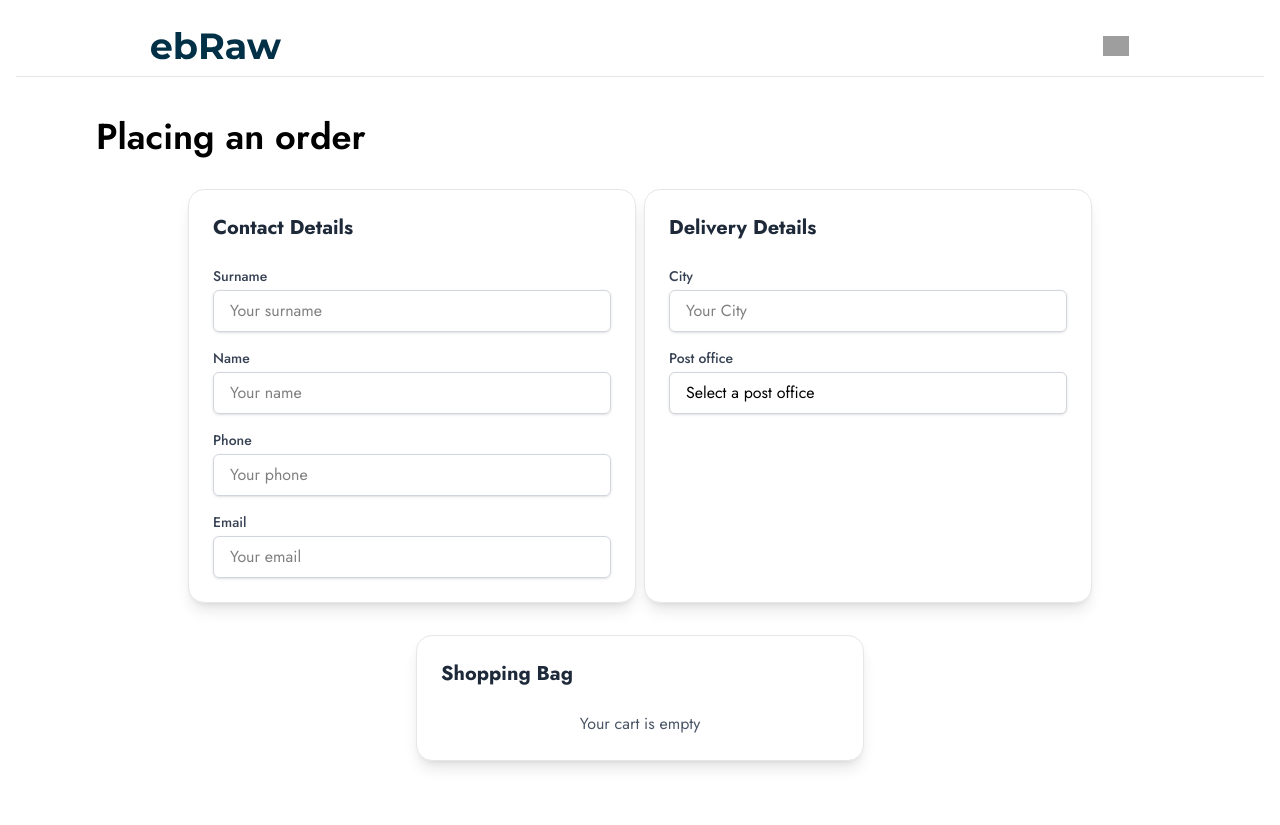
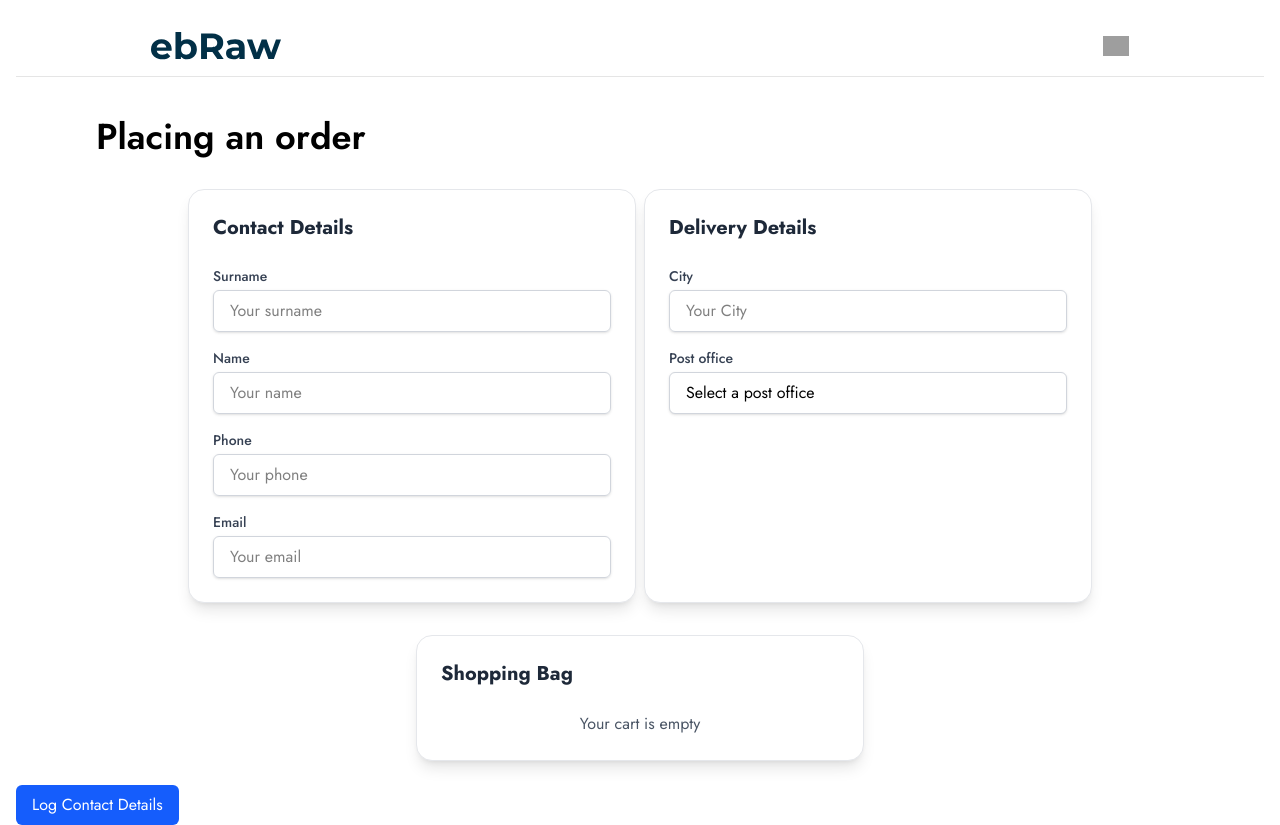
Before and after one commit to nazarMn/eb-raw, a Next.js app: page /Checkout in a window 1280 px wide. Before the commit the page ends 800 px from the top, so only its background shows below. Built offline with nearby package versions, Linux system fonts and the light colour scheme; grey boxes are pictures that could not be loaded.

Commit message:
added a function to output to the console data about about detailsFormRef

```diff
--- a/components/Modal/PaymentModal/PaymentModal.jsx
+++ b/components/Modal/PaymentModal/PaymentModal.jsx
@@ -1,10 +1,10 @@
-import React, { useState, useEffect } from 'react';
+import React, { useState, useEffect, detailsFormRef } from 'react';
 import Modal from 'react-modal';
 import { FaCcVisa, FaGooglePay, FaApple, FaMoneyBillWave } from 'react-icons/fa';
 
 Modal.setAppElement('body');
 
-export default function PaymentModal({ isOpen, onClose }) {
+export default function PaymentModal({ isOpen, onClose, detailsFormRef, deliveryFormRef }) {
   const [step, setStep] = useState(1);
   const [method, setMethod] = useState('');
   const [totalPrice, setTotalPrice] = useState(0);
@@ -37,6 +37,15 @@ export default function PaymentModal({ isOpen, onClose }) {
   const goBack = () => {
     setStep(1);
     setMethod('');
+  };
+
+  const handlePrintContactData = () => {
+    if (detailsFormRef.current && typeof detailsFormRef.current.getData === 'function') {
+      const data = detailsFormRef.current.getData();
+      console.log('Contact Data:', data);
+    } else {
+      console.log('detailsFormRef.current або getData() відсутні');
+    }
   };
 
   return (
@@ -170,7 +179,7 @@ export default function PaymentModal({ isOpen, onClose }) {
                 You chose to pay upon delivery. Please prepare <strong>${totalPrice}</strong> in cash or card when your order arrives.
               </p>
               <button
-                onClick={onClose}
+                onClick={handlePrintContactData}
                 className="w-full bg-green-600 text-white py-2 rounded-md font-medium hover:bg-green-700 transition cursor-pointer"
               >
                 Confirm Order
--- a/components/componentsCheckout/ContactDetailsForm/ContactDetailsForm.jsx
+++ b/components/componentsCheckout/ContactDetailsForm/ContactDetailsForm.jsx
@@ -38,6 +38,7 @@ const ContactDetailsForm = forwardRef((_, ref) => {
     }
   };
 
+  // 👇 Додаємо validate + getData
   useImperativeHandle(ref, () => ({
     validate: () => {
       const newErrors = {};
@@ -47,7 +48,8 @@ const ContactDetailsForm = forwardRef((_, ref) => {
       });
       setErrors(newErrors);
       return Object.keys(newErrors).length === 0;
-    }
+    },
+    getData: () => fields
   }));
 
   const handleChange = (e) => {
--- a/pages/Checkout.jsx
+++ b/pages/Checkout.jsx
@@ -39,6 +39,15 @@ export default function Checkout() {
   setIsModalOpen(true);
 };
 
+  const handlePrintContactData = () => {
+    if (detailsFormRef.current) {
+      const data = detailsFormRef.current.getData();
+      console.log('Contact Data:', data);
+    }
+  };
+
+
+
 
   return (
     <div className={jost.className + ' w-screen h-screen p-4 flex justify-center'}>
@@ -53,9 +62,15 @@ export default function Checkout() {
           <ContactDeliveryForm ref={deliveryFormRef} />
           <Cart onMakeOrder={handleMakeOrder} />
         </div>
+         <button
+          onClick={handlePrintContactData}
+          className="mt-6 px-4 py-2 bg-blue-600 text-white rounded-md hover:bg-blue-700 transition"
+        >
+          Log Contact Details
+        </button>
       </div>
 
-      <PaymentModal isOpen={isModalOpen} onClose={() => setIsModalOpen(false)} />
+      <PaymentModal isOpen={isModalOpen} onClose={() => setIsModalOpen(false)} detailsFormRef={detailsFormRef} deliveryFormRef={deliveryFormRef} />
     </div>
   );
 }
```
